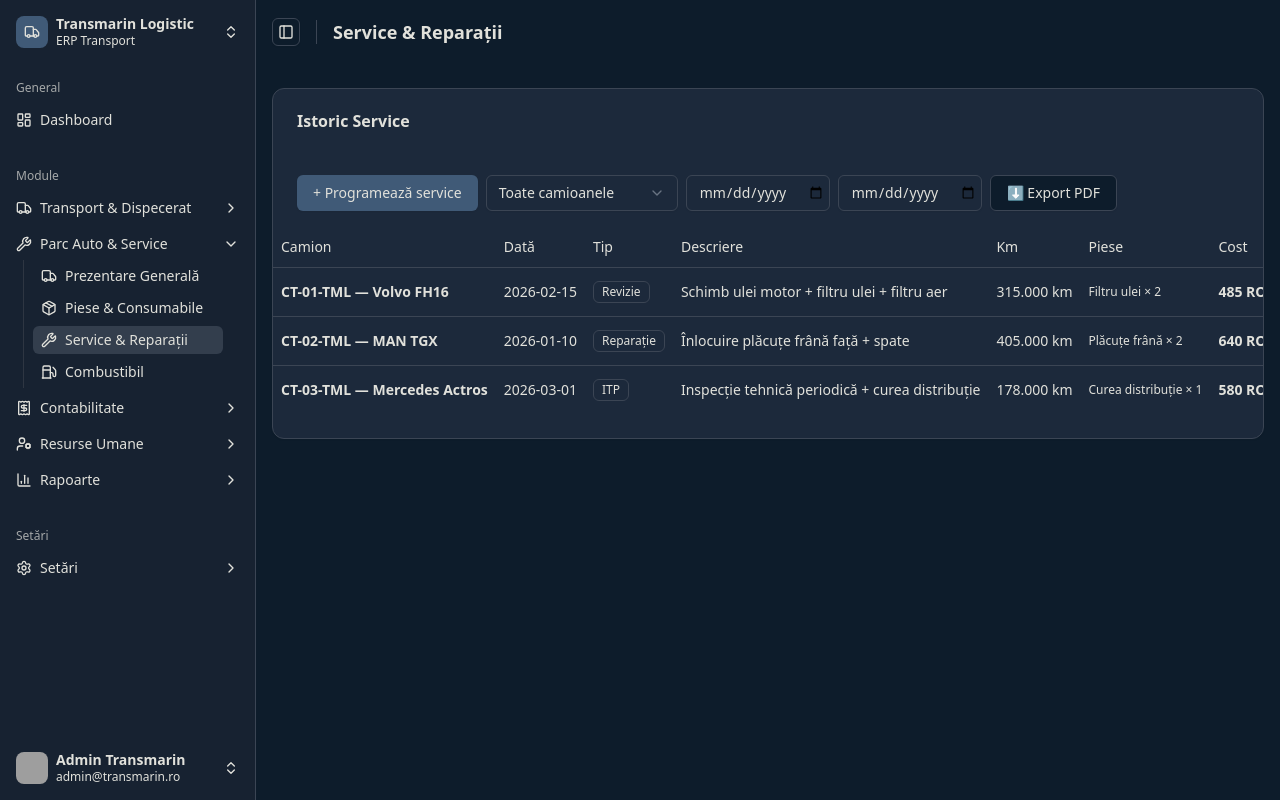
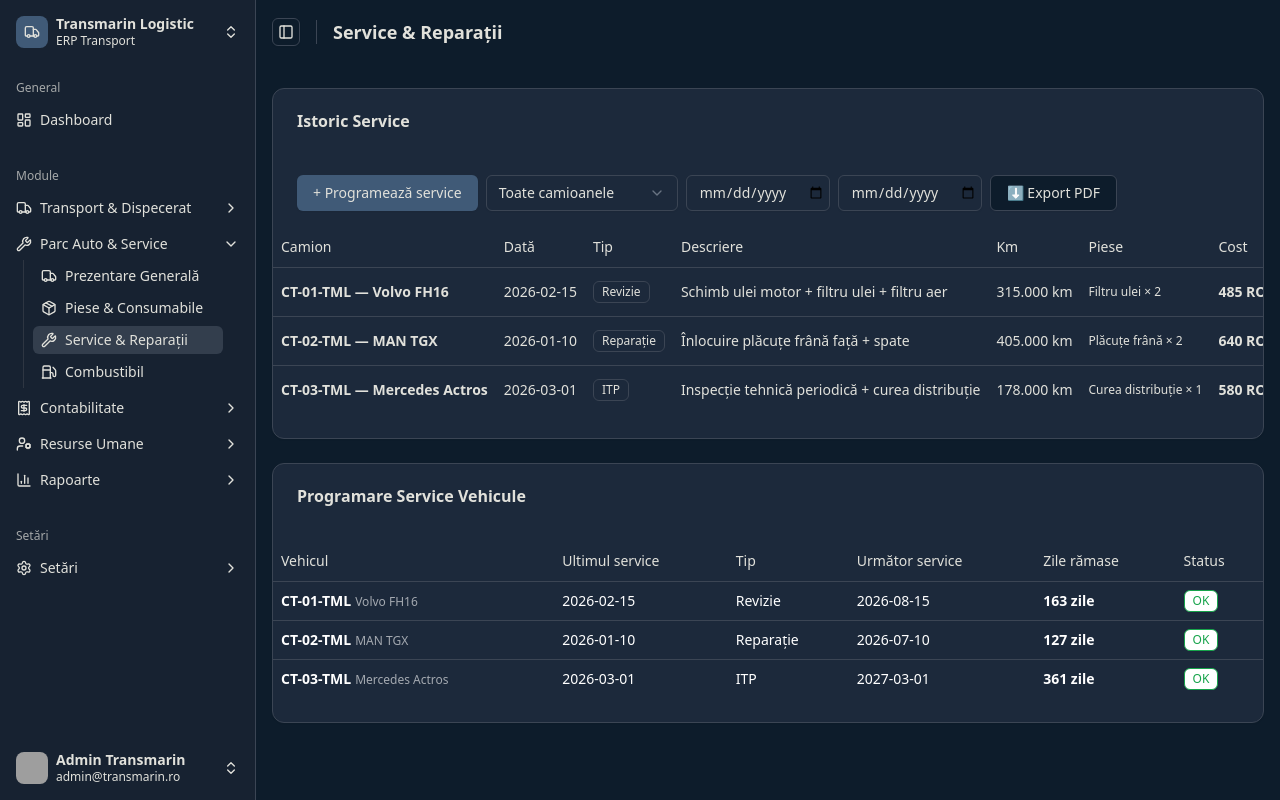
Before and after one commit to florinbadea046/Transmarin-Logistic, a React (Vite) app: page /fleet/service in a window 1280 px wide. Built offline with nearby package versions, Linux system fonts and the light colour scheme; sample sign-in values are in the browser's storage; grey boxes are pictures that could not be loaded.

Commit message:
B14 - Service scheduling with overdue alerts

```diff
--- /dev/null
+++ b/src/modules/fleet/components/ServiceSchedule.tsx
@@ -0,0 +1,199 @@
+import { useEffect, useState } from "react";
+import { Card, CardContent, CardHeader, CardTitle } from "@/components/ui/card";
+import { Badge } from "@/components/ui/badge";
+import {
+  Table,
+  TableBody,
+  TableCell,
+  TableHead,
+  TableHeader,
+  TableRow,
+} from "@/components/ui/table";
+import { STORAGE_KEYS } from "@/data/mock-data";
+import { getCollection } from "@/utils/local-storage";
+import type { ServiceRecord } from "@/modules/fleet/types";
+import type { Truck } from "@/modules/transport/types";
+
+type ServiceStatus = "overdue" | "soon" | "ok" | "no_date";
+
+interface TruckServiceRow {
+  truck: Truck;
+  lastServiceDate: string | null;
+  nextServiceDate: string | null;
+  lastServiceType: string | null;
+  status: ServiceStatus;
+  daysUntil: number | null;
+}
+
+const TYPE_LABELS: Record<ServiceRecord["type"], string> = {
+  revision: "Revizie",
+  repair: "Reparație",
+  itp: "ITP",
+  other: "Altele",
+};
+
+const SOON_THRESHOLD_DAYS = 30;
+
+function getDaysUntil(dateStr: string): number {
+  const today = new Date();
+  today.setHours(0, 0, 0, 0);
+  const target = new Date(dateStr);
+  target.setHours(0, 0, 0, 0);
+  return Math.ceil((target.getTime() - today.getTime()) / (1000 * 60 * 60 * 24));
+}
+
+function getStatus(nextServiceDate: string | null): { status: ServiceStatus; daysUntil: number | null } {
+  if (!nextServiceDate) return { status: "no_date", daysUntil: null };
+  const days = getDaysUntil(nextServiceDate);
+  if (days < 0) return { status: "overdue", daysUntil: days };
+  if (days <= SOON_THRESHOLD_DAYS) return { status: "soon", daysUntil: days };
+  return { status: "ok", daysUntil: days };
+}
+
+export function ServiceSchedule() {
+  const [rows, setRows] = useState<TruckServiceRow[]>([]);
+  const [overdueCount, setOverdueCount] = useState(0);
+  const [soonCount, setSoonCount] = useState(0);
+
+  useEffect(() => {
+    const trucks = getCollection<Truck>(STORAGE_KEYS.trucks);
+    const records = getCollection<ServiceRecord>(STORAGE_KEYS.serviceRecords);
+
+    const built: TruckServiceRow[] = trucks.map((truck) => {
+      const truckRecords = records
+        .filter((r) => r.truckId === truck.id)
+        .sort((a, b) => b.date.localeCompare(a.date));
+
+      const latest = truckRecords[0] ?? null;
+      const withNext = truckRecords.find((r) => r.nextServiceDate);
+      const nextServiceDate = withNext?.nextServiceDate ?? null;
+      const { status, daysUntil } = getStatus(nextServiceDate);
+
+      return {
+        truck,
+        lastServiceDate: latest?.date ?? null,
+        nextServiceDate,
+        lastServiceType: latest ? TYPE_LABELS[latest.type] : null,
+        status,
+        daysUntil,
+      };
+    });
+
+    const order: Record<ServiceStatus, number> = { overdue: 0, soon: 1, ok: 2, no_date: 3 };
+    built.sort((a, b) => order[a.status] - order[b.status]);
+
+    setRows(built);
+    setOverdueCount(built.filter((r) => r.status === "overdue").length);
+    setSoonCount(built.filter((r) => r.status === "soon").length);
+  }, []);
+
+  const statusBadge = (row: TruckServiceRow) => {
+    switch (row.status) {
+      case "overdue":
+        return <Badge className="bg-white text-red-600 border border-red-600">⚠ Restant</Badge>;
+      case "soon":
+        return <Badge className="bg-white text-yellow-600 border border-yellow-600">În curând</Badge>;
+      case "ok":
+        return <Badge className="bg-white text-green-600 border border-green-600">OK</Badge>;
+      case "no_date":
+        return <Badge variant="outline">Neprogramat</Badge>;
+    }
+  };
+
+  const daysLabel = (row: TruckServiceRow) => {
+    if (row.daysUntil === null) return "—";
+    if (row.daysUntil < 0) return `${Math.abs(row.daysUntil)} zile întârziere`;
+    if (row.daysUntil === 0) return "Azi";
+    return `${row.daysUntil} zile`;
+  };
+
+  return (
+    <div className="flex flex-col gap-4">
+
+      {/* Alerte */}
+      {(overdueCount > 0 || soonCount > 0) && (
+        <div className="flex flex-wrap gap-3">
+          {overdueCount > 0 && (
+            <div className="flex items-center gap-3 bg-red-50 border border-red-200 rounded-xl px-4 py-3 flex-1 min-w-[220px]">
+              <span className="text-2xl">🚨</span>
+              <div>
+                <p className="font-bold text-red-700 text-sm">
+                  {overdueCount} {overdueCount === 1 ? "vehicul cu service restant" : "vehicule cu service restant"}
+                </p>
+                <p className="text-red-500 text-xs">Programează service imediat</p>
+              </div>
+            </div>
+          )}
+          {soonCount > 0 && (
+            <div className="flex items-center gap-3 bg-yellow-50 border border-yellow-200 rounded-xl px-4 py-3 flex-1 min-w-[220px]">
+              <span className="text-2xl">⚠️</span>
+              <div>
+                <p className="font-bold text-yellow-700 text-sm">
+                  {soonCount} {soonCount === 1 ? "vehicul cu service în următoarele 30 zile" : "vehicule cu service în următoarele 30 zile"}
+                </p>
+                <p className="text-yellow-600 text-xs">Planifică din timp</p>
+              </div>
+            </div>
+          )}
+        </div>
+      )}
+
+      {/* Tabel */}
+      <Card>
+        <CardHeader>
+          <CardTitle>Programare Service Vehicule</CardTitle>
+        </CardHeader>
+        <CardContent className="p-0 pt-2">
+          <div className="overflow-x-auto">
+            <Table>
+              <TableHeader>
+                <TableRow>
+                  <TableHead>Vehicul</TableHead>
+                  <TableHead>Ultimul service</TableHead>
+                  <TableHead>Tip</TableHead>
+                  <TableHead>Următor service</TableHead>
+                  <TableHead>Zile rămase</TableHead>
+                  <TableHead>Status</TableHead>
+                </TableRow>
+              </TableHeader>
+              <TableBody>
+                {rows.map((row) => (
+                  <TableRow
+                    key={row.truck.id}
+                    className={
+                      row.status === "overdue"
+                        ? "bg-red-500"
+                        : row.status === "soon"
+                          ? "bg-yellow-500"
+                          : ""
+                    }
+                  >
+                    <TableCell className={`font-semibold ${row.status === "overdue" || row.status === "soon" ? "text-black" : "text-white"}`}>
+                      {row.truck.plateNumber}
+                      <span className={`font-normal ml-1 text-xs ${row.status === "overdue" || row.status === "soon" ? "text-black/60" : "text-white/60"}`}>
+                        {row.truck.brand} {row.truck.model}
+                      </span>
+                    </TableCell>
+                    <TableCell className={row.status === "overdue" || row.status === "soon" ? "text-black" : "text-white"}>
+                      {row.lastServiceDate ?? "—"}
+                    </TableCell>
+                    <TableCell className={row.status === "overdue" || row.status === "soon" ? "text-black" : "text-white"}>
+                      {row.lastServiceType ?? "—"}
+                    </TableCell>
+                    <TableCell className={`font-medium ${row.status === "overdue" || row.status === "soon" ? "text-black" : "text-white"}`}>
+                      {row.nextServiceDate ?? "—"}
+                    </TableCell>
+                    <TableCell className={`font-semibold ${row.status === "overdue" || row.status === "soon" ? "text-black" : "text-white"}`}>
+                      {daysLabel(row)}
+                    </TableCell>
+                    <TableCell>{statusBadge(row)}</TableCell>
+                  </TableRow>
+                ))}
+              </TableBody>
+            </Table>
+          </div>
+        </CardContent>
+      </Card>
+    </div>
+  );
+}
--- a/src/modules/fleet/pages/service.tsx
+++ b/src/modules/fleet/pages/service.tsx
@@ -2,6 +2,7 @@ import { Header } from "@/components/layout/header";
 import { Main } from "@/components/layout/main";
 import { Card, CardContent, CardHeader, CardTitle } from "@/components/ui/card";
 import { ServiceCRUD } from "@/modules/fleet/components/ServiceCRUD";
+import { ServiceSchedule } from "@/modules/fleet/components/ServiceSchedule";
 
 export default function ServicePage() {
   return (
@@ -10,6 +11,7 @@ export default function ServicePage() {
         <h1 className="text-lg font-semibold">Service & Reparații</h1>
       </Header>
       <Main>
+        <div className="flex flex-col gap-6">
           <Card>
             <CardHeader>
               <CardTitle>Istoric Service</CardTitle>
@@ -18,6 +20,8 @@ export default function ServicePage() {
               <ServiceCRUD />
             </CardContent>
           </Card>
+          <ServiceSchedule />
+        </div>
       </Main>
     </>
   );
```
Lines whose indentation alone changed are shown as unchanged.
